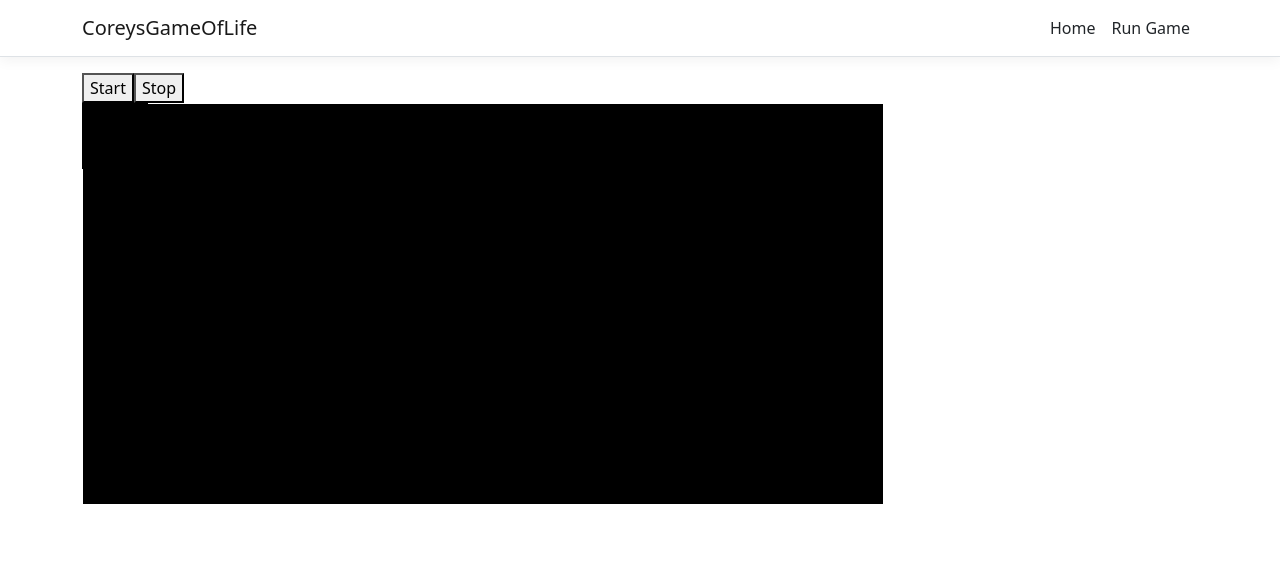
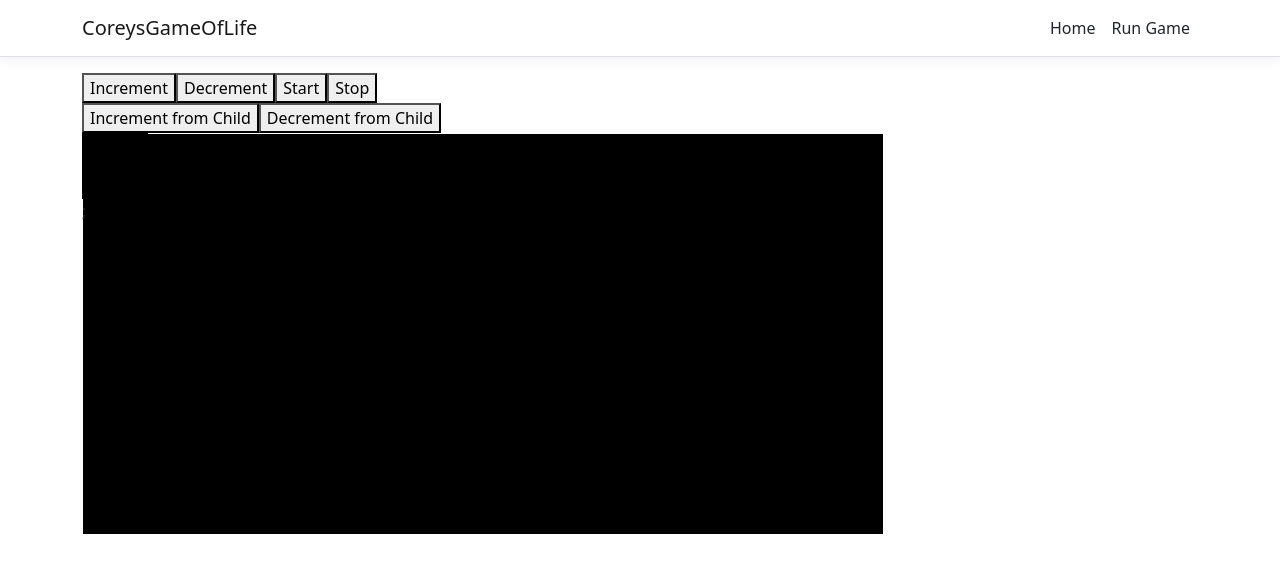
Before and after one commit to CoreyGreene/CoreysGameOfLife, a React (Create React App) app in the folder ClientApp/: page /RunGame in a window 1280 px wide. Shown: the top 572 px of the page. Built offline with nearby package versions, Linux system fonts and the light colour scheme.

Commit message:
proof of concept usign useReducer to handle state of counter through all three components and on signalR callback

```diff
--- a/ClientApp/src/components/Grid/Grid.tsx
+++ b/ClientApp/src/components/Grid/Grid.tsx
@@ -4,6 +4,7 @@ import { useState } from 'react';
 import styled from 'styled-components';
 
 interface GridProps {
+    dispatch: any;
     rows: number;
     columns: number;
     gridData: any[];
@@ -13,10 +14,16 @@ interface GridProps {
 }
 
 export default function Grid(props: GridProps) {
-    const { rows, columns, gridData, updateGridData, gridTileSize, simulationIsRunning } = props;
+    const { dispatch, rows, columns, gridData, updateGridData, gridTileSize, simulationIsRunning } = props;
     const [data, setData] = useState(gridData);
     //maybe useState on data?
+  const increment = () => {
+    dispatch({ type: 'INCREMENT' });
+  };
 
+  const decrement = () => {
+    dispatch({ type: 'DECREMENT' });
+  };
     const GridContainer = styled.div`
     display: grid;
     grid-template-columns: repeat(${columns}, 1fr);
@@ -39,10 +46,20 @@ export default function Grid(props: GridProps) {
     const TileMemo = React.memo(Tile);
     const tiles = gridData.map((row: any[], rowIndex: any) =>
         row.map((value, colIndex) => (
-            <TileMemo key={`${rowIndex}-${colIndex}`} state={!!value} width={gridTileSize} height={gridTileSize} simulationIsRunning={simulationIsRunning}
+            <TileMemo key={`${rowIndex}-${colIndex}`} dispatch={dispatch} state={!!value} width={gridTileSize} height={gridTileSize} simulationIsRunning={simulationIsRunning}
                 updateTileState={(value: boolean) => updateTileState(rowIndex, colIndex, value)} />
         ))
     );
 
-    return <GridContainer>{tiles}</GridContainer>;
+    return (
+<div>
+
+
+     <button onClick={increment}>Increment from Child</button>
+      <button onClick={decrement}>Decrement from Child</button>
+      <GridContainer>{tiles}</GridContainer>;
+</div>
+
+
+    )
 }
--- a/ClientApp/src/components/RunGame.tsx
+++ b/ClientApp/src/components/RunGame.tsx
@@ -1,7 +1,18 @@
-import React from 'react';
+import React , { useReducer }from 'react';
 import { useState, useEffect } from 'react';
 import Grid from '../components/Grid/Grid';
 import * as signalR from '@microsoft/signalr';
+
+  const reducer = (state: { count: number; }, action: { type: any; }) => {
+    switch (action.type) {
+      case 'INCREMENT':
+        return { count: state.count + 1 };
+      case 'DECREMENT':
+        return { count: state.count - 1 };
+      default:
+        throw new Error('Unknown action type');
+    }
+  };
 
 export default function RunGame() {
   interface MyDataModel {
@@ -17,6 +28,20 @@ export default function RunGame() {
   const json = { rows: numberOfRows, columns: numberOfColumns, tiles: gridString };
   const [data, setData] = useState(JSON.parse(json.tiles));
   const [simulationIsRunning, setSimulationIsRunning] = useState(false);
+
+  const [state, dispatch] = useReducer(reducer, { count: 0 });
+
+  const increment = () => {
+    dispatch({ type: 'INCREMENT' });
+  };
+
+  const decrement = () => {
+    dispatch({ type: 'DECREMENT' });
+  };
+
+  useEffect(() => {
+    console.log('Count changed:', state.count);
+  }, [state.count]);
 
   const StartSimulation = async () => {
     setSimulationIsRunning(true);
@@ -59,6 +84,7 @@ export default function RunGame() {
 
     connection.on('ReceiveData', function (data) {
       setData(data);
+      decrement();
     });
 
     await connection.start();
@@ -71,9 +97,11 @@ export default function RunGame() {
 
   return (
     <div>
+      <button onClick={increment}>Increment</button>
+      <button onClick={decrement}>Decrement</button>
       <button onClick={() => StartSimulation()}>Start</button>
       <button onClick={() => StopSimulation()}>Stop</button>
-      <Grid rows={numberOfRows} columns={numberOfColumns} gridData={data} updateGridData={(value: string) => dataHasBeenUpdated(value)} gridTileSize={TheTilePixelSize} simulationIsRunning={simulationIsRunning}></Grid>
+      <Grid dispatch={dispatch} rows={numberOfRows} columns={numberOfColumns} gridData={data} updateGridData={(value: string) => dataHasBeenUpdated(value)} gridTileSize={TheTilePixelSize} simulationIsRunning={simulationIsRunning}></Grid>
     </div >
   );
 }
--- a/ClientApp/src/components/Tile/Tile.tsx
+++ b/ClientApp/src/components/Tile/Tile.tsx
@@ -3,6 +3,7 @@ import React, { useState, memo } from 'react';
 type TileProps = {
     onColor?: string;
     offColor?: string;
+    dispatch: any;
     state?: boolean;
     width: number;
     height: number;
@@ -11,17 +12,25 @@ type TileProps = {
 };
 
 function Tile(props: TileProps) {
-    const { onColor = 'green', offColor = 'black', state = false, width, height, simulationIsRunning, updateTileState } = props;
+    const { onColor = 'green', offColor = 'black', dispatch, state = false, width, height, simulationIsRunning, updateTileState } = props;
 
     const handleTileClick = () => {
         if (!simulationIsRunning) {
             setActiveState(!activeState);
             updateTileState(!activeState);
+            increment();
         }
     };
 
     const [activeState, setActiveState] = useState<boolean>(state);
 
+ const increment = () => {
+    dispatch({ type: 'INCREMENT' });
+  };
+
+  const decrement = () => {
+    dispatch({ type: 'DECREMENT' });
+  };
     return (
         <div
             style={{
```
Also changed, not shown: 1 other file (tests, documents, lock files or other folders).
